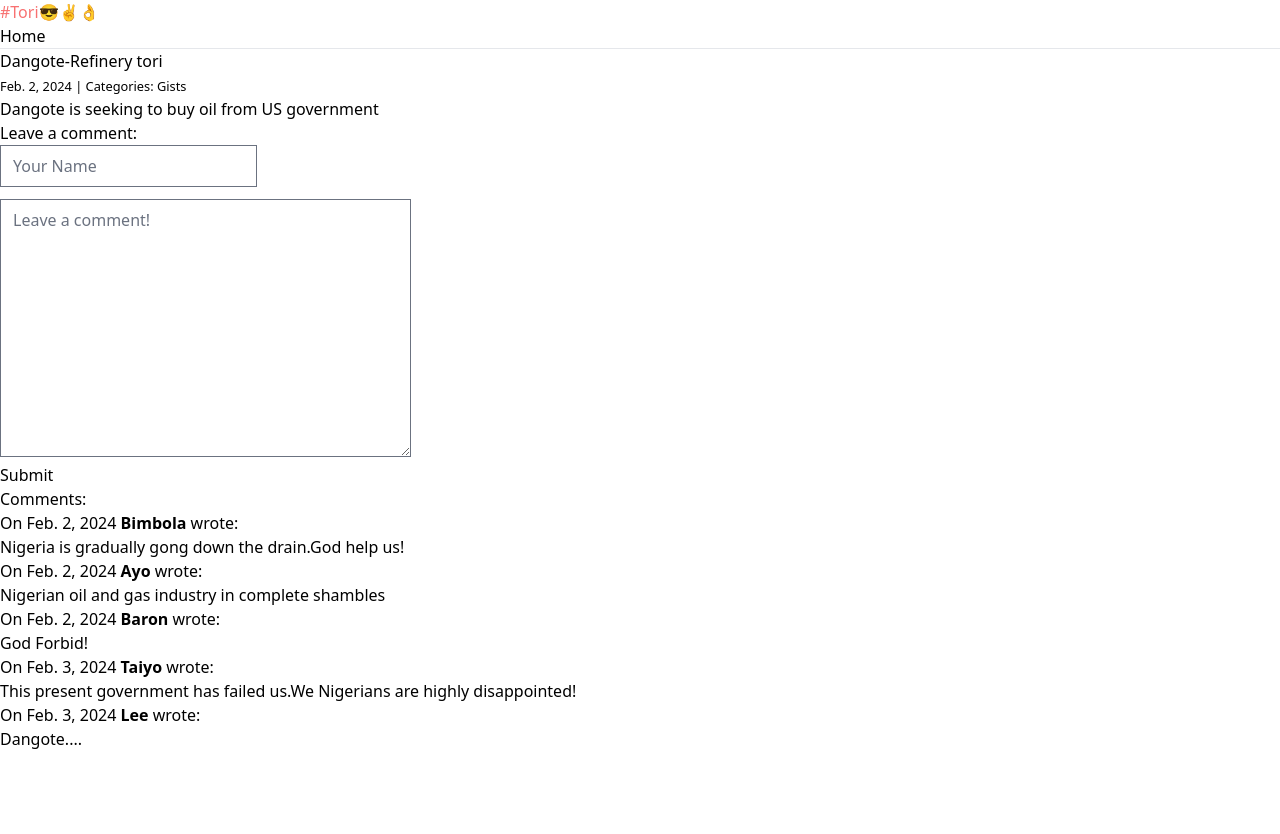
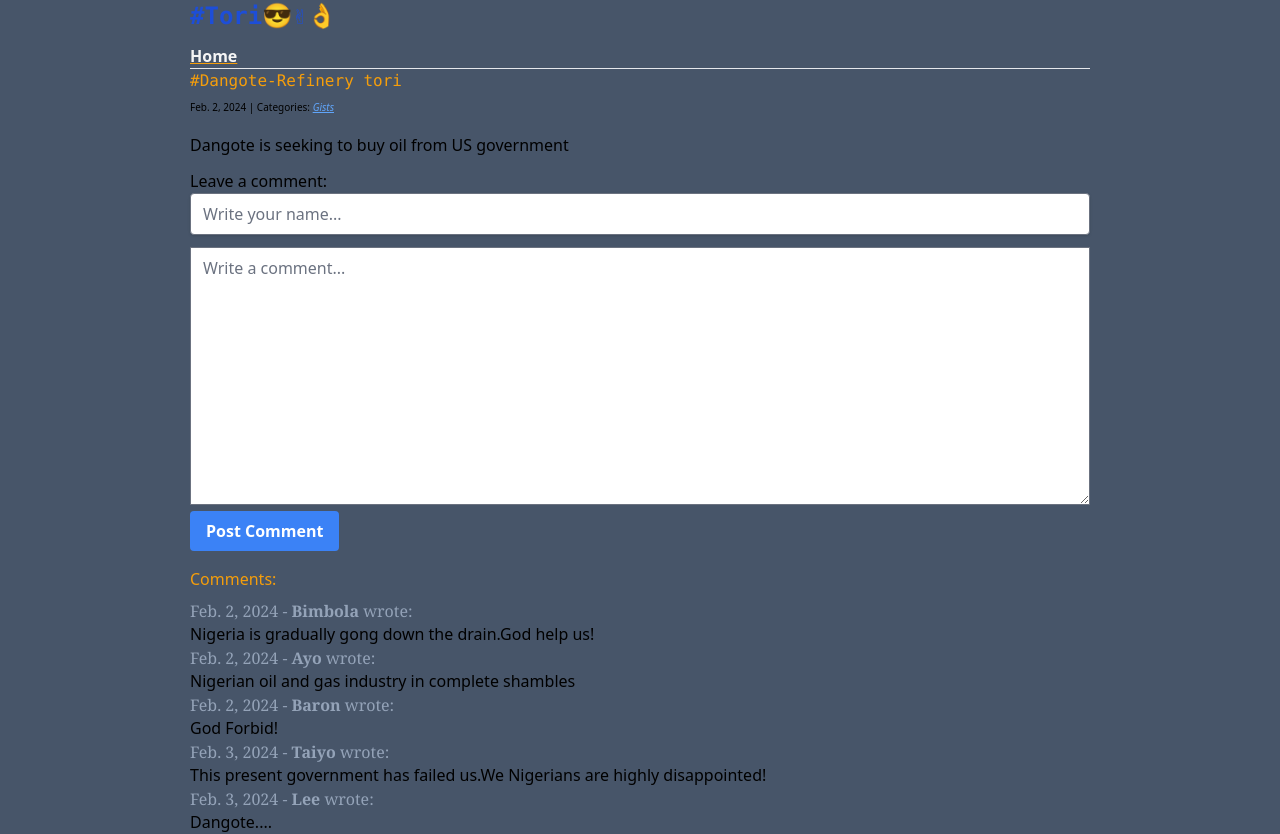
Before and after one commit to Oviemena/Blog, a Django app: page /post/1/ in a window 1280 px wide. Before the commit the page ends 749 px from the top, so only its background shows below. Run offline with Django 5.2, Linux system fonts and the light colour scheme; data comes from the database, SQL or seed files in the repository; both versions use the stored data as it was after the commit; some libraries are stand-ins or nearby versions.

Commit message:
added tailwindcss

```diff
--- a/blog_app/forms.py
+++ b/blog_app/forms.py
@@ -4,11 +4,11 @@ class CommentForm(forms.Form):
     author = forms.CharField(
         max_length=60,
         widget=forms.TextInput(
-            attrs={"class": "form-control", "placeholder": "Your Name"}
+            attrs={"class": " form-control rounded shadow text-gray-700 w-full", "placeholder": "Write your name..."}
         ),
     )
     body = forms.CharField(
         widget=forms.Textarea(
-            attrs={"class": "form-control", "placeholder": "Leave a comment!"}
+            attrs={"class": " form-control w-full px-0 text-sm text-gray-900 bg-white border-0 dark:bg-gray-800 focus:ring-0 dark:text-white dark:placeholder-gray-400", "placeholder": "Write a comment..."}
         )
     )
--- a/blog_app/templates/blog/detail.html
+++ b/blog_app/templates/blog/detail.html
@@ -2,21 +2,21 @@
 
 
 {% block page_title %}
-    <h2>{{ post.title }}</h2>
+    <h2 class="font-medium font-mono text-amber-500">#{{ post.title }}</h2>
 {% endblock page_title %}
 
 {% block page_content %}
-    <small>
+    <small class="text-[10px] font-medium">
         {{ post.created_on.date }} | Categories:
         {% for category in post.categories.all %}
-            <a href="{% url 'blog_category' category.name %}">
+            <a href="{% url 'blog_category' category.name %}" class=" italic underline text-blue-400">
                 {{ category.name }}
             </a>
         {% endfor %}
     </small>
-    <p>{{ post.body | linebreaks }}</p>
-    <h3>Leave a comment:</h3>
-    <form method="post">
+    <p class="text-[15px] mt-3 mb-4 font-serif font-medium">{{ post.body | linebreaks }}</p>
+    <h3 class="mt-3 font-extralight">Leave a comment:</h3>
+    <form method="post"  >
         {% csrf_token %}
         <div class="pb-3">
             {{ form.author }}
@@ -24,15 +24,15 @@
         <div>
             {{ form.body }}
         </div>
-        <button type="submit" class="btn btn-primary">Submit</button>
+        <button type="submit" class="bg-blue-500 hover:bg-blue-700 text-white font-bold py-2 px-4 rounded focus:outline-none focus:shadow-outline text-center mb-4">Post Comment</button>
     </form>
 
-    <h3>Comments:</h3>
+    <h3 class="tetx-[10px text-amber-500 mb-2">Comments:</h3>
     {% for comment in comments %}
-        <p>
-            On {{ comment.created_on.date }} <b>{{ comment.author }}</b> wrote:
+        <p class="font-serif text-slate-400">
+            {{ comment.created_on.date }} - <b>{{ comment.author }}</b> wrote:
         </p>
-        <p>
+        <p class="font-mono font-light mb-[-5px] mt-1">
             {{ comment.body | linebreaks }}
         </p>
     {% endfor %}
--- a/templates/base.html
+++ b/templates/base.html
@@ -14,11 +14,13 @@
     {% tailwind_css %}
 
 </head>
-<body>
-<h1 class="text-red-400">#Tori😎✌👌</h1>
-<a href="{% url "blog_index" %}">Home</a>
-<hr>
-{% block page_title %}{% endblock page_title %}
-{% block page_content %}{% endblock page_content %}
+<body class="bg-slate-600 w-[1200px] mx-auto">
+    <div class="w-3/4 mx-auto">
+    <h1 class="text-blue-700 mb-3 font-black font-mono text-2xl">#Tori😎✌👌</h1>
+    <a href="{% url "blog_index" %}" class="text-[whitesmoke] font-semibold underline decoration-amber-500">Home</a>
+    <hr>
+    {% block page_title %}{% endblock page_title %}
+    {% block page_content %}{% endblock page_content %}
+    </div>
 </body>
 </html>
--- a/theme/static/css/dist/styles.css
+++ b/theme/static/css/dist/styles.css
@@ -743,20 +743,336 @@ select {
   position: static;
 }
 
+.mx-auto {
+  margin-left: auto;
+  margin-right: auto;
+}
+
+.mb-3 {
+  margin-bottom: 0.75rem;
+}
+
+.mt-5 {
+  margin-top: 1.25rem;
+}
+
+.mt-3 {
+  margin-top: 0.75rem;
+}
+
+.mb-4 {
+  margin-bottom: 1rem;
+}
+
+.mb-2 {
+  margin-bottom: 0.5rem;
+}
+
+.mt-2 {
+  margin-top: 0.5rem;
+}
+
+.mt-1 {
+  margin-top: 0.25rem;
+}
+
+.mb-0 {
+  margin-bottom: 0px;
+}
+
+.mb-\[-5px\] {
+  margin-bottom: -5px;
+}
+
 .block {
   display: block;
+}
+
+.w-full {
+  width: 100%;
+}
+
+.w-\[1200px\] {
+  width: 1200px;
+}
+
+.w-\[1400px\] {
+  width: 1400px;
+}
+
+.w-24 {
+  width: 6rem;
+}
+
+.w-1\/2 {
+  width: 50%;
+}
+
+.w-3\/4 {
+  width: 75%;
+}
+
+.max-w-screen-xl {
+  max-width: 1280px;
+}
+
+.max-w-full {
+  max-width: 100%;
+}
+
+.rounded {
+  border-radius: 0.25rem;
+}
+
+.border {
+  border-width: 1px;
+}
+
+.bg-white {
+  --tw-bg-opacity: 1;
+  background-color: rgb(255 255 255 / var(--tw-bg-opacity));
+}
+
+.bg-red-400 {
+  --tw-bg-opacity: 1;
+  background-color: rgb(248 113 113 / var(--tw-bg-opacity));
+}
+
+.bg-blue-500 {
+  --tw-bg-opacity: 1;
+  background-color: rgb(59 130 246 / var(--tw-bg-opacity));
+}
+
+.bg-slate-600 {
+  --tw-bg-opacity: 1;
+  background-color: rgb(71 85 105 / var(--tw-bg-opacity));
+}
+
+.px-8 {
+  padding-left: 2rem;
+  padding-right: 2rem;
+}
+
+.px-4 {
+  padding-left: 1rem;
+  padding-right: 1rem;
+}
+
+.py-2 {
+  padding-top: 0.5rem;
+  padding-bottom: 0.5rem;
 }
 
 .pb-3 {
   padding-bottom: 0.75rem;
 }
 
-.text-red-400 {
+.pb-8 {
+  padding-bottom: 2rem;
+}
+
+.pt-6 {
+  padding-top: 1.5rem;
+}
+
+.text-center {
+  text-align: center;
+}
+
+.font-serif {
+  font-family: ui-serif, Georgia, Cambria, "Times New Roman", Times, serif;
+}
+
+.font-sans {
+  font-family: ui-sans-serif, system-ui, sans-serif, "Apple Color Emoji", "Segoe UI Emoji", "Segoe UI Symbol", "Noto Color Emoji";
+}
+
+.font-mono {
+  font-family: ui-monospace, SFMono-Regular, Menlo, Monaco, Consolas, "Liberation Mono", "Courier New", monospace;
+}
+
+.text-\[5px\] {
+  font-size: 5px;
+}
+
+.text-\[10px\] {
+  font-size: 10px;
+}
+
+.text-4xl {
+  font-size: 2.25rem;
+  line-height: 2.5rem;
+}
+
+.text-3xl {
+  font-size: 1.875rem;
+  line-height: 2.25rem;
+}
+
+.text-2xl {
+  font-size: 1.5rem;
+  line-height: 2rem;
+}
+
+.text-\[15px\] {
+  font-size: 15px;
+}
+
+.font-semibold {
+  font-weight: 600;
+}
+
+.font-medium {
+  font-weight: 500;
+}
+
+.font-thin {
+  font-weight: 100;
+}
+
+.font-bold {
+  font-weight: 700;
+}
+
+.font-black {
+  font-weight: 900;
+}
+
+.font-extralight {
+  font-weight: 200;
+}
+
+.font-light {
+  font-weight: 300;
+}
+
+.font-extrabold {
+  font-weight: 800;
+}
+
+.italic {
+  font-style: italic;
+}
+
+.text-yellow-400 {
   --tw-text-opacity: 1;
-  color: rgb(248 113 113 / var(--tw-text-opacity));
+  color: rgb(250 204 21 / var(--tw-text-opacity));
+}
+
+.text-black {
+  --tw-text-opacity: 1;
+  color: rgb(0 0 0 / var(--tw-text-opacity));
+}
+
+.text-\[gold\] {
+  --tw-text-opacity: 1;
+  color: rgb(255 215 0 / var(--tw-text-opacity));
+}
+
+.text-blue-700 {
+  --tw-text-opacity: 1;
+  color: rgb(29 78 216 / var(--tw-text-opacity));
+}
+
+.text-blue-400 {
+  --tw-text-opacity: 1;
+  color: rgb(96 165 250 / var(--tw-text-opacity));
+}
+
+.text-yellow-900 {
+  --tw-text-opacity: 1;
+  color: rgb(113 63 18 / var(--tw-text-opacity));
 }
 
 .text-red-500 {
   --tw-text-opacity: 1;
   color: rgb(239 68 68 / var(--tw-text-opacity));
 }
+
+.text-amber-500 {
+  --tw-text-opacity: 1;
+  color: rgb(245 158 11 / var(--tw-text-opacity));
+}
+
+.text-slate-900 {
+  --tw-text-opacity: 1;
+  color: rgb(15 23 42 / var(--tw-text-opacity));
+}
+
+.text-white {
+  --tw-text-opacity: 1;
+  color: rgb(255 255 255 / var(--tw-text-opacity));
+}
+
+.text-amber-300 {
+  --tw-text-opacity: 1;
+  color: rgb(252 211 77 / var(--tw-text-opacity));
+}
+
+.text-amber-800 {
+  --tw-text-opacity: 1;
+  color: rgb(146 64 14 / var(--tw-text-opacity));
+}
+
+.text-amber-400 {
+  --tw-text-opacity: 1;
+  color: rgb(251 191 36 / var(--tw-text-opacity));
+}
+
+.text-amber-900 {
+  --tw-text-opacity: 1;
+  color: rgb(120 53 15 / var(--tw-text-opacity));
+}
+
+.text-slate-300 {
+  --tw-text-opacity: 1;
+  color: rgb(203 213 225 / var(--tw-text-opacity));
+}
+
+.text-slate-400 {
+  --tw-text-opacity: 1;
+  color: rgb(148 163 184 / var(--tw-text-opacity));
+}
+
+.text-\[whitesmoke\] {
+  --tw-text-opacity: 1;
+  color: rgb(245 245 245 / var(--tw-text-opacity));
+}
+
+.underline {
+  text-decoration-line: underline;
+}
+
+.decoration-amber-500 {
+  text-decoration-color: #f59e0b;
+}
+
+.decoration-solid {
+  text-decoration-style: solid;
+}
+
+.underline-offset-1 {
+  text-underline-offset: 1px;
+}
+
+.shadow-md {
+  --tw-shadow: 0 4px 6px -1px rgb(0 0 0 / 0.1), 0 2px 4px -2px rgb(0 0 0 / 0.1);
+  --tw-shadow-colored: 0 4px 6px -1px var(--tw-shadow-color), 0 2px 4px -2px var(--tw-shadow-color);
+  box-shadow: var(--tw-ring-offset-shadow, 0 0 #0000), var(--tw-ring-shadow, 0 0 #0000), var(--tw-shadow);
+}
+
+.shadow {
+  --tw-shadow: 0 1px 3px 0 rgb(0 0 0 / 0.1), 0 1px 2px -1px rgb(0 0 0 / 0.1);
+  --tw-shadow-colored: 0 1px 3px 0 var(--tw-shadow-color), 0 1px 2px -1px var(--tw-shadow-color);
+  box-shadow: var(--tw-ring-offset-shadow, 0 0 #0000), var(--tw-ring-shadow, 0 0 #0000), var(--tw-shadow);
+}
+
+.hover\:bg-blue-700:hover {
+  --tw-bg-opacity: 1;
+  background-color: rgb(29 78 216 / var(--tw-bg-opacity));
+}
+
+.focus\:outline-none:focus {
+  outline: 2px solid transparent;
+  outline-offset: 2px;
+}
```
Also changed, not shown: blog_app/templates/blog/index.html (+5 -5 lines), db.sqlite3, my_blog/settings.py (line endings or trailing spaces).
